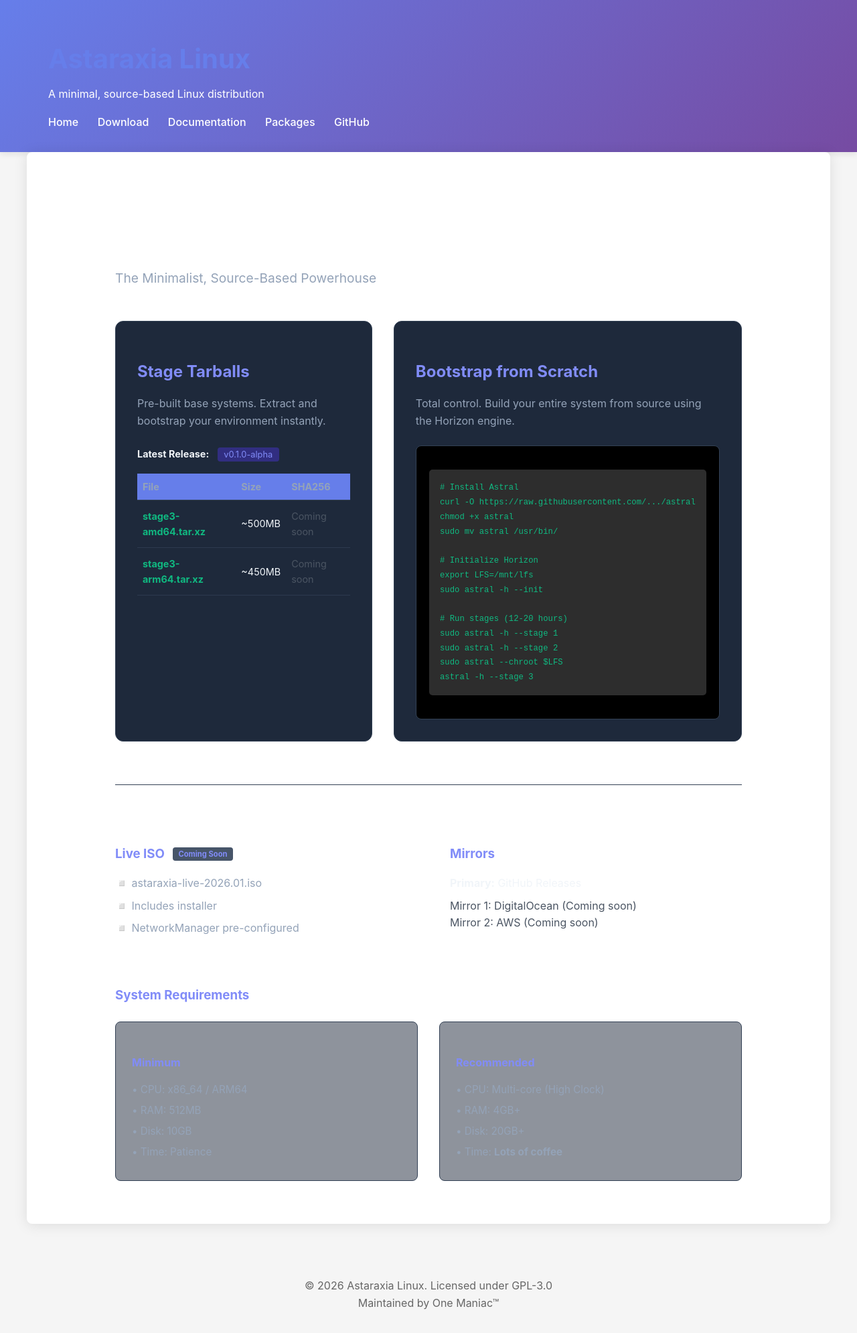
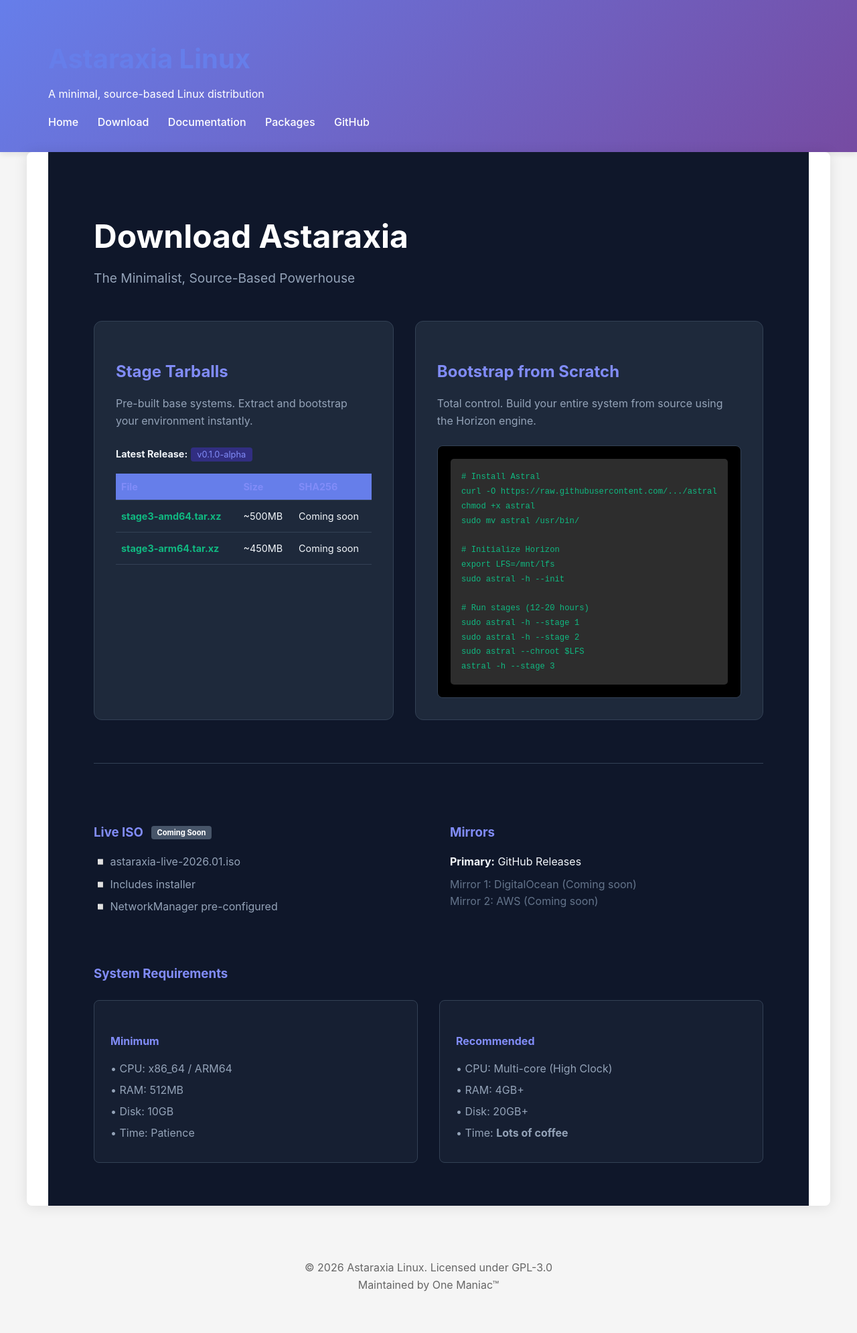
Before and after one commit to Astaraxia-Linux/astaraxia-linux.github.io, a Jekyll site: the page built from download.html, in a window 1280 px wide. Shown: the whole page at 67% size. Built offline with Jekyll 4.4.1, drawn with Linux system fonts in a browser that asks for light colours; after the commit the page ends 1964 px from its top, so only the background shows below that.

Commit message:
Update download.html

```diff
--- a/download.html
+++ b/download.html
@@ -4,24 +4,31 @@
 ---
 
 <style>
+    /* Force alignment with Index.html aesthetic */
     :root {
         --primary: #818cf8;
-        --bg: #0f172a;
-        --card-bg: #1e293b;
-        --text: #f1f5f9;
-        --text-dim: #94a3b8;
-        --accent: #10b981;
+        --bg: #0f172a;        /* Background */
+        --card-bg: #1e293b;   /* cards */
+        --text: #f1f5f9;      /* Near white */
+        --text-dim: #94a3b8;  /* Muted */
+        --accent: #10b981;    /* code/links */
         --border: #334155;
     }
 
-    .download-page {
+    /* Apply background to the entire section to prevent blending */
+    .download-page-wrapper {
+        background-color: var(--bg);
+        min-height: 100vh;
         color: var(--text);
-        max-width: 1000px;
-        margin: 0 auto;
         padding: 4rem 2rem;
     }
 
-    .download-page h1 { font-size: 3rem; margin-bottom: 0.5rem; color: #fff; }
+    .download-content {
+        max-width: 1000px;
+        margin: 0 auto;
+    }
+
+    .download-content h1 { font-size: 3rem; margin-bottom: 0.5rem; color: #fff; }
     .subtitle { color: var(--text-dim); font-size: 1.2rem; margin-bottom: 3rem; }
 
     .card-grid {
@@ -51,12 +58,17 @@
 
     .download-table th {
         text-align: left;
-        color: var(--text-dim);
+        color: var(--primary);
         border-bottom: 1px solid var(--border);
         padding: 0.5rem;
     }
 
-    .download-table td { padding: 0.75rem 0.5rem; border-bottom: 1px solid #2d3a4f; }
+    .download-table td {
+        padding: 0.75rem 0.5rem;
+        border-bottom: 1px solid var(--border);
+        color: var(--text);
+    }
+
     .download-table a { color: var(--accent); text-decoration: none; font-weight: bold; }
     .download-table a:hover { text-decoration: underline; }
 
@@ -66,7 +78,6 @@
         padding: 0.2rem 0.6rem;
         border-radius: 4px;
         font-size: 0.8rem;
-        margin-left: 0.5rem;
     }
 
     /* Terminal Style for Bootstrap */
@@ -75,10 +86,11 @@
         padding: 1.2rem;
         border-radius: 8px;
         border: 1px solid var(--border);
-        font-family: 'Fira Code', monospace;
+        font-family: 'Cascadia Code', 'Fira Code', monospace;
         font-size: 0.85rem;
         overflow-x: auto;
     }
+    .code-block pre { margin: 0; }
     .code-block code { color: var(--accent); }
 
     hr { border: 0; border-top: 1px solid var(--border); margin: 4rem 0; }
@@ -86,9 +98,12 @@
     /* Flex Layout for ISO/Mirrors */
     .flex-row { display: flex; gap: 4rem; margin-bottom: 4rem; }
     .col { flex: 1; }
+    .col h3 { color: var(--primary); margin-bottom: 1rem; }
+
     .status-tag {
         font-size: 0.7rem;
         background: #475569;
+        color: #fff;
         padding: 0.2rem 0.5rem;
         border-radius: 4px;
         vertical-align: middle;
@@ -109,17 +124,18 @@
         border: 1px solid var(--border);
     }
     .spec-card h4 { margin-bottom: 1rem; color: var(--primary); }
-    .spec-card ul { list-style: none; color: var(--text-dim); font-size: 0.95rem; }
+    .spec-card ul { list-style: none; color: var(--text-dim); }
     .spec-card li { margin-bottom: 0.4rem; }
 
-    .muted { color: #4b5563; }
+    .muted { color: #64748b; }
 
     @media (max-width: 850px) {
         .card-grid, .flex-row, .specs-grid { grid-template-columns: 1fr; flex-direction: column; }
     }
 </style>
 
-<section class="download-page">
+<div class="download-page-wrapper">
+    <div class="download-content">
         <h1>Download Astaraxia</h1>
         <p class="subtitle">The Minimalist, Source-Based Powerhouse</p>
 
@@ -181,7 +197,7 @@
 
         <div class="flex-row">
             <div class="col">
-            <h3 style="color: var(--primary); margin-bottom: 1rem;">Live ISO <span class="status-tag">Coming Soon</span></h3>
+                <h3>Live ISO <span class="status-tag">Coming Soon</span></h3>
                 <ul style="list-style: none; color: var(--text-dim);">
                     <li style="margin-bottom: 0.5rem;">◽ astaraxia-live-2026.01.iso</li>
                     <li style="margin-bottom: 0.5rem;">◽ Includes installer</li>
@@ -190,8 +206,8 @@
             </div>
 
             <div class="col">
-            <h3 style="color: var(--primary); margin-bottom: 1rem;">Mirrors</h3>
-            <p style="margin-bottom: 0.5rem;"><strong>Primary:</strong> GitHub Releases</p>
+                <h3>Mirrors</h3>
+                <p style="margin-bottom: 0.5rem; color: var(--text);"><strong>Primary:</strong> GitHub Releases</p>
                 <p class="muted">Mirror 1: DigitalOcean (Coming soon)</p>
                 <p class="muted">Mirror 2: AWS (Coming soon)</p>
             </div>
@@ -220,4 +236,5 @@
                 </div>
             </div>
         </div>
-</section>
+    </div>
+</div>
```
Also changed, not shown: other parts of download.html (+1 -1 lines). Lines whose indentation alone changed are shown as unchanged.
